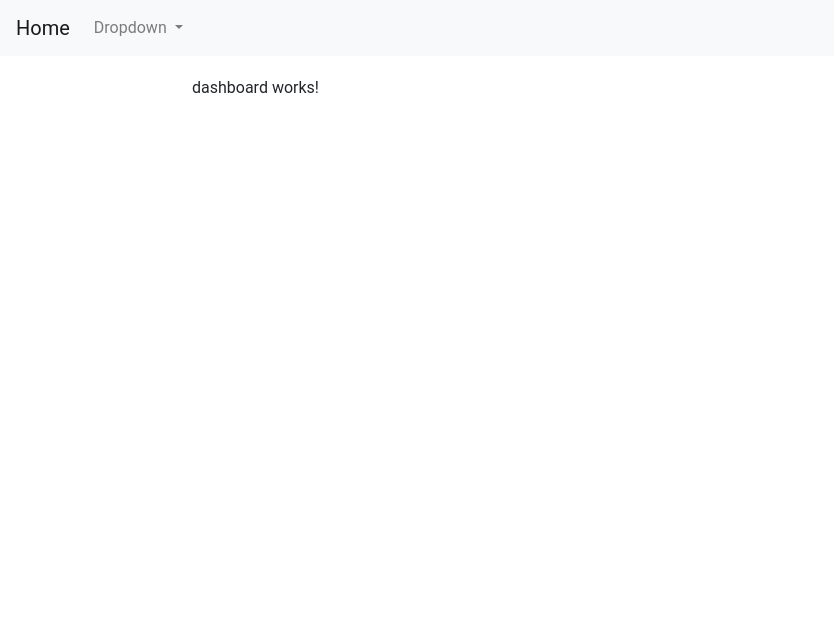
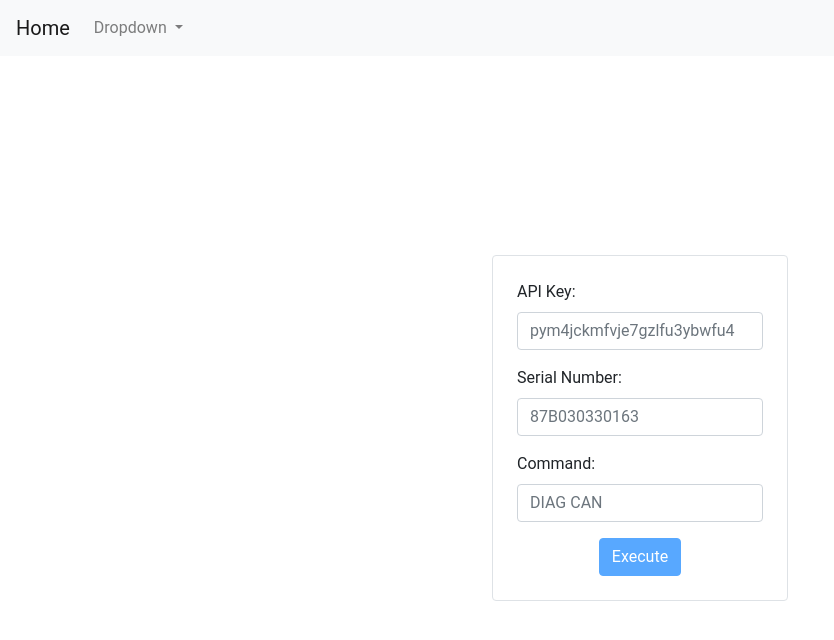
Before and after one commit to Jovan3105/Praksa2024LionEight, an Angular app in the folder FE/: page /dashboard in a window 1280 px wide. Shown: the top 640 px of the page, without its empty margins (0-834 px from the left). Built offline with nearby package versions, Linux system fonts and the light colour scheme; sample sign-in values are in the browser's storage.

Commit message:
Fetch and display deviceCommand api data on dashboard.

```diff
--- a/FE/src/app/pages/dashboard/dashboard.component.html
+++ b/FE/src/app/pages/dashboard/dashboard.component.html
@@ -1 +1,93 @@
-<p>dashboard works!</p>
+<div class="h-100 d-flex align-items-center justify-content-center">
+  <div class="border rounded">
+    <form
+      class="p-4"
+      [formGroup]="dashboardForm"
+      (ngSubmit)="onSubmit()"
+      style="min-width: 15svw"
+    >
+      <div class="form-group mb-3">
+        <label for="apiKey" class="form-label">API Key:</label>
+        <input
+          type="text"
+          formControlName="APIKey"
+          id="APIKey"
+          class="form-control"
+          placeholder="pym4jckmfvje7gzlfu3ybwfu4"
+          required
+        />
+      </div>
+      <div class="form-group mb-3">
+        <label for="serialNumber" class="form-label">Serial Number:</label>
+        <input
+          type="text"
+          formControlName="serialNumber"
+          id="serialNumber"
+          class="form-control"
+          placeholder="87B030330163"
+          required
+        />
+      </div>
+      <div class="form-group mb-3">
+        <label for="command" class="form-label">Command:</label>
+        <input
+          type="text"
+          formControlName="command"
+          id="command"
+          class="form-control"
+          placeholder="DIAG CAN"
+          required
+        />
+      </div>
+      <div class="text-center">
+        <button
+          class="btn btn-primary"
+          type="submit"
+          [disabled]="!dashboardForm.valid"
+        >
+          Execute
+        </button>
+      </div>
+    </form>
+  </div>
+  <div
+    class="modal"
+    tabindex="-1"
+    role="dialog"
+    id="modal"
+    [ngStyle]="{ display: isModalVisible }"
+  >
+    <div class="modal-dialog" role="document">
+      <div class="modal-content">
+        <div class="modal-header">
+          <h5 class="modal-title">Result</h5>
+          <button
+            type="button"
+            class="close"
+            data-dismiss="modal"
+            aria-label="Close"
+            (click)="closeModal()"
+          >
+            <span aria-hidden="true">&times;</span>
+          </button>
+        </div>
+        <div class="modal-body">
+          <p name="result" id="result">
+            <b>Command String: </b> {{ displayData?.CommandString }}
+          </p>
+          <p name="result" id="result">
+            <b>Status: </b> {{ displayData?.Status }}
+          </p>
+          <p name="result" id="result">
+            <b>Handled By: </b> {{ displayData?.HandledBy }}
+          </p>
+        </div>
+        <div class="modal-footer">
+          <button type="button" class="btn btn-primary" (click)="closeModal()">
+            Ok
+          </button>
+        </div>
+      </div>
+    </div>
+  </div>
+</div>
--- a/FE/src/app/pages/dashboard/dashboard.component.ts
+++ b/FE/src/app/pages/dashboard/dashboard.component.ts
@@ -1,12 +1,121 @@
-import { Component } from '@angular/core';
+import { Component, ElementRef, ViewChild } from '@angular/core';
+import {
+  AbstractControl,
+  FormBuilder,
+  FormGroup,
+  FormsModule,
+  ReactiveFormsModule,
+  ValidatorFn,
+  Validators,
+} from '@angular/forms';
+import { SkyonicsDTS } from '../../shared/models/skyonics-dts';
+import { Router } from '@angular/router';
+import { CommonModule } from '@angular/common';
+import { SkyonicsService } from '../../shared/services/skyonics.service';
+import bootstrap from '../../../main.server';
 
 @Component({
   selector: 'app-dashboard',
   standalone: true,
-  imports: [],
+  imports: [CommonModule, FormsModule, ReactiveFormsModule],
   templateUrl: './dashboard.component.html',
-  styleUrl: './dashboard.component.css'
+  styleUrl: './dashboard.component.css',
 })
 export class DashboardComponent {
+  dashboardForm: FormGroup;
 
+  skyonicsDTS: SkyonicsDTS = {
+    APIKey: '',
+    serialNumber: '',
+    command: '',
+  };
+
+  validCommands: string[] = [
+    'SHIPMODE',
+    'DIAG CAN',
+    'SETPARAMS 527=5',
+    'SETPARAMS 527=4',
+    'SETPARAMS 527=3',
+    'SETPARAMS 527=2',
+  ];
+
+  isModalVisible: string = 'none';
+  displayData: any;
+
+  constructor(
+    private formBuilder: FormBuilder,
+    private skyonicsService: SkyonicsService
+  ) {
+    this.dashboardForm = this.formBuilder.group({
+      APIKey: [this.skyonicsDTS.APIKey, Validators.required],
+      serialNumber: [
+        this.skyonicsDTS.serialNumber,
+        [Validators.required, this.serialNumberValidator()],
+      ],
+      command: [
+        this.skyonicsDTS.command,
+        [Validators.required, this.commandValidator(this.validCommands)],
+        ,
+      ],
+    });
+  }
+
+  commandValidator(commands: string[]): ValidatorFn {
+    return (control: AbstractControl): { [key: string]: any } | null => {
+      const value: string = control.value;
+
+      if (commands.includes(value)) {
+        return null;
+      } else {
+        return { exactString: { value } };
+      }
+    };
+  }
+
+  serialNumberValidator(): ValidatorFn {
+    return (control: AbstractControl): { [key: string]: any } | null => {
+      const value: string = control.value;
+
+      if (value) {
+        if (value.slice(0, 2) === '87' && value.charAt(2) === 'B') {
+          return null;
+        }
+      }
+
+      return { startsWith87B: { value } };
+    };
+  }
+
+  formatCommand(command: string): string {
+    return `"${command}"`;
+  }
+
+  closeModal(): void {
+    this.isModalVisible = 'none';
+  }
+
+  openModal(): void {
+    this.isModalVisible = 'block';
+  }
+
+  onSubmit(): void {
+    this.dashboardForm.value.command = this.formatCommand(
+      this.dashboardForm.value.command
+    );
+    console.log(this.dashboardForm.value);
+    this.skyonicsService.sendDeviceCommand(this.dashboardForm.value).subscribe({
+      error: (e) => {
+        console.log(e);
+        this.dashboardForm.reset();
+      },
+      next: (result) => {
+        //console.log(JSON.parse(result));
+        //console.log(JSON.stringify(result));
+        this.displayData = JSON.parse(result);
+        //console.log(this.displayData);
+        this.openModal();
+        this.dashboardForm.reset();
+      },
+    });
+  }
 }
--- /dev/null
+++ b/FE/src/app/shared/models/skyonics-dts.ts
@@ -0,0 +1,5 @@
+export interface SkyonicsDTS {
+  APIKey: string;
+  serialNumber: string;
+  command: string;
+}
--- /dev/null
+++ b/FE/src/app/shared/services/skyonics.service.ts
@@ -0,0 +1,20 @@
+import { Injectable } from '@angular/core';
+import { enviroment } from '../../enviroments/enviroment';
+import { SkyonicsDTS } from '../models/skyonics-dts';
+import { Observable } from 'rxjs';
+import { HttpClient } from '@angular/common/http';
+
+@Injectable({
+  providedIn: 'root',
+})
+export class SkyonicsService {
+  baseUrl: string = enviroment.BACK_END_URL + '/api';
+
+  constructor(private http: HttpClient) {}
+
+  sendDeviceCommand(body: SkyonicsDTS): Observable<any> {
+    return this.http.post(this.baseUrl + '/deviceCommand', body, {
+      responseType: 'text',
+    });
+  }
+}
```
Also changed, not shown: 1 other file (tests, documents, lock files or other folders).
